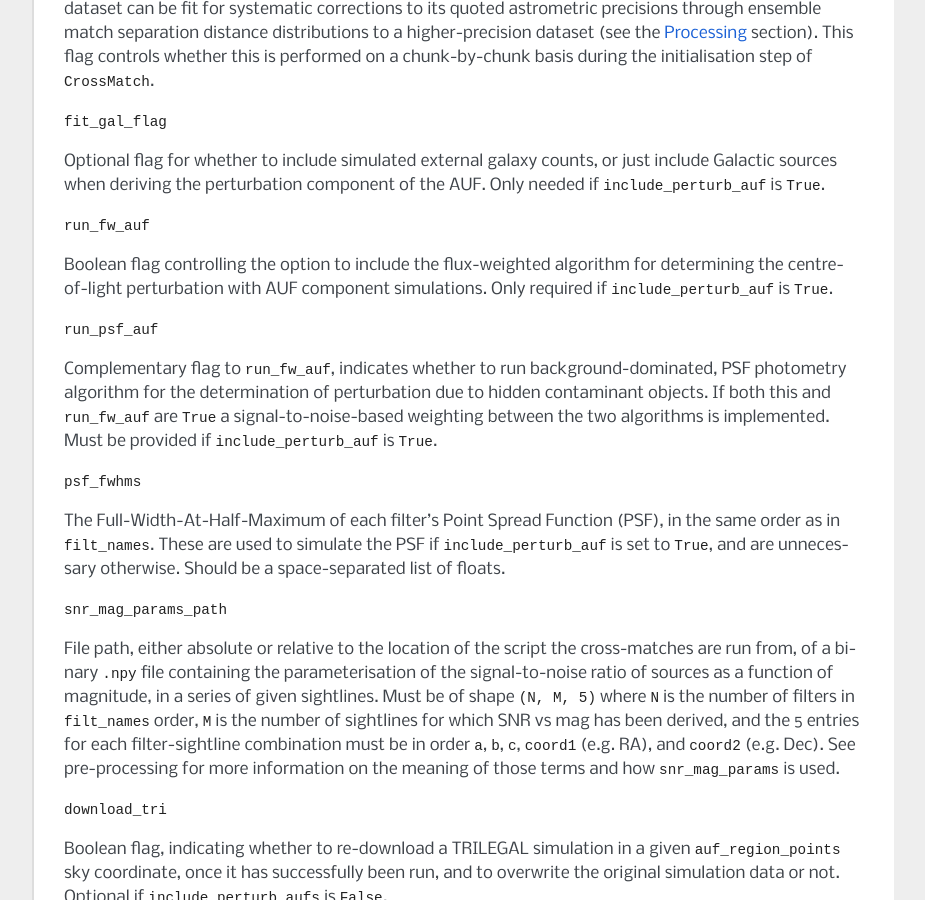
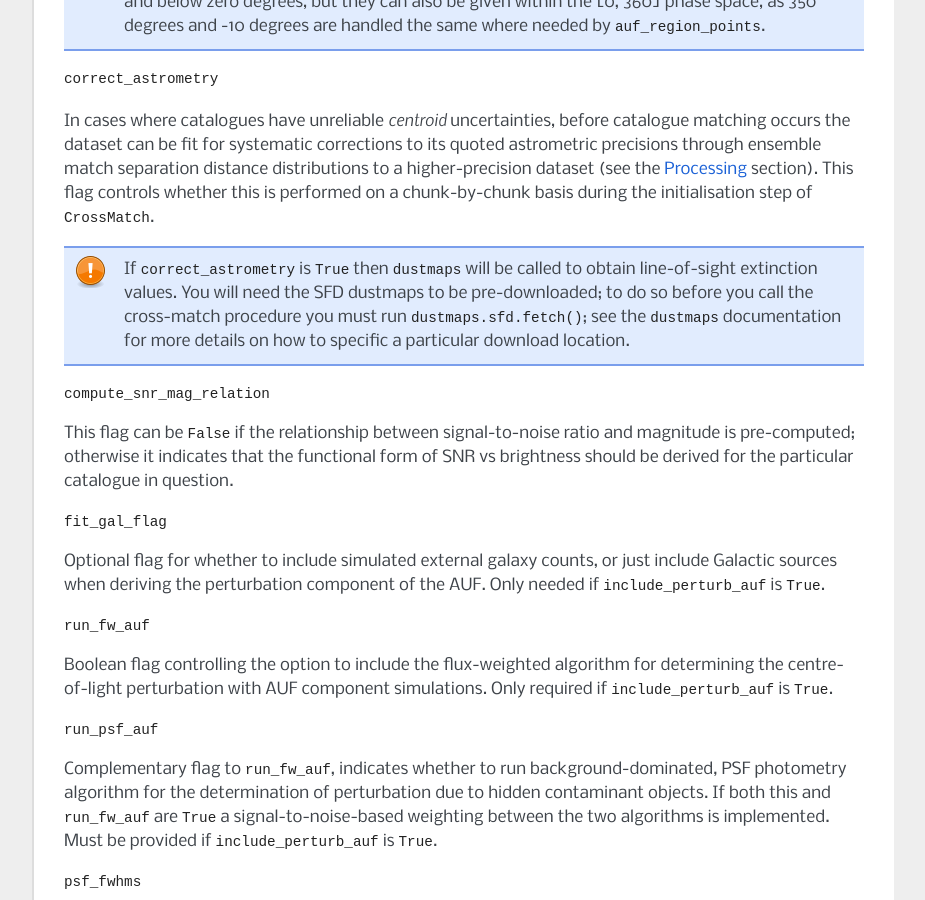
Before and after one commit to macauff/macauff, a Sphinx documentation site: the page built from docs/inputs.rst, in a window 1280 px wide and 900 px high, scrolled down 8009 px. Shown: the whole window, without its empty margins (198-1123 px from the left). Built offline with Sphinx 7.4.7, drawn with Linux system fonts in a browser that asks for light colours; some of the changed text lies outside the part shown.

Commit message:
Added note to inputs documentation to the effect that fetch() must be pre-run before calling macauff in some particular configurations.

```diff
--- a/docs/inputs.rst
+++ b/docs/inputs.rst
@@ -96,6 +96,9 @@
 
 Flag for whether to include the simulated effects of blended sources on the measured astrometry in the two catalogues or not.
 
+.. note::
+    If ``include_perturb_auf`` is ``True`` then ``dustmaps`` will be called to obtain line-of-sight extinction values. You will need the SFD dustmaps to be pre-downloaded; to do so before you call the cross-match procedure you must run ``dustmaps.sfd.fetch()``; see the ``dustmaps`` documentation for more details on how to specific a particular download location.
+
 ``include_phot_like``
 
 Flag for the inclusion of the likelihood of match or non-match based on the photometric information in the two catalogues.
@@ -186,7 +189,7 @@
 
 These can be divided into those inputs that are always required:
 
-``cat_folder_path``, ``cat_name``, ``filt_names``, ``auf_folder_path``, ``auf_region_type``, ``auf_region_frame``, ``auf_region_points``, and ``correct_astrometry``;
+``cat_folder_path``, ``cat_name``, ``filt_names``, ``auf_folder_path``, ``auf_region_type``, ``auf_region_frame``, ``auf_region_points``, ``correct_astrometry``, and ``compute_snr_mag_relation``;
 
 those that are only required if the `Joint Parameters`_ option ``include_perturb_auf`` is ``True``:
 
@@ -260,6 +263,13 @@
 ``correct_astrometry``
 
 In cases where catalogues have unreliable *centroid* uncertainties, before catalogue matching occurs the dataset can be fit for systematic corrections to its quoted astrometric precisions through ensemble match separation distance distributions to a higher-precision dataset (see the :doc:`Processing<pre_post_process>` section). This flag controls whether this is performed on a chunk-by-chunk basis during the initialisation step of ``CrossMatch``.
+
+.. note::
+    If ``correct_astrometry`` is ``True`` then ``dustmaps`` will be called to obtain line-of-sight extinction values. You will need the SFD dustmaps to be pre-downloaded; to do so before you call the cross-match procedure you must run ``dustmaps.sfd.fetch()``; see the ``dustmaps`` documentation for more details on how to specific a particular download location.
+
+``compute_snr_mag_relation``
+
+This flag can be ``False`` if the relationship between signal-to-noise ratio and magnitude is pre-computed; otherwise it indicates that the functional form of SNR vs brightness should be derived for the particular catalogue in question.
 
 ``fit_gal_flag``
 
```
